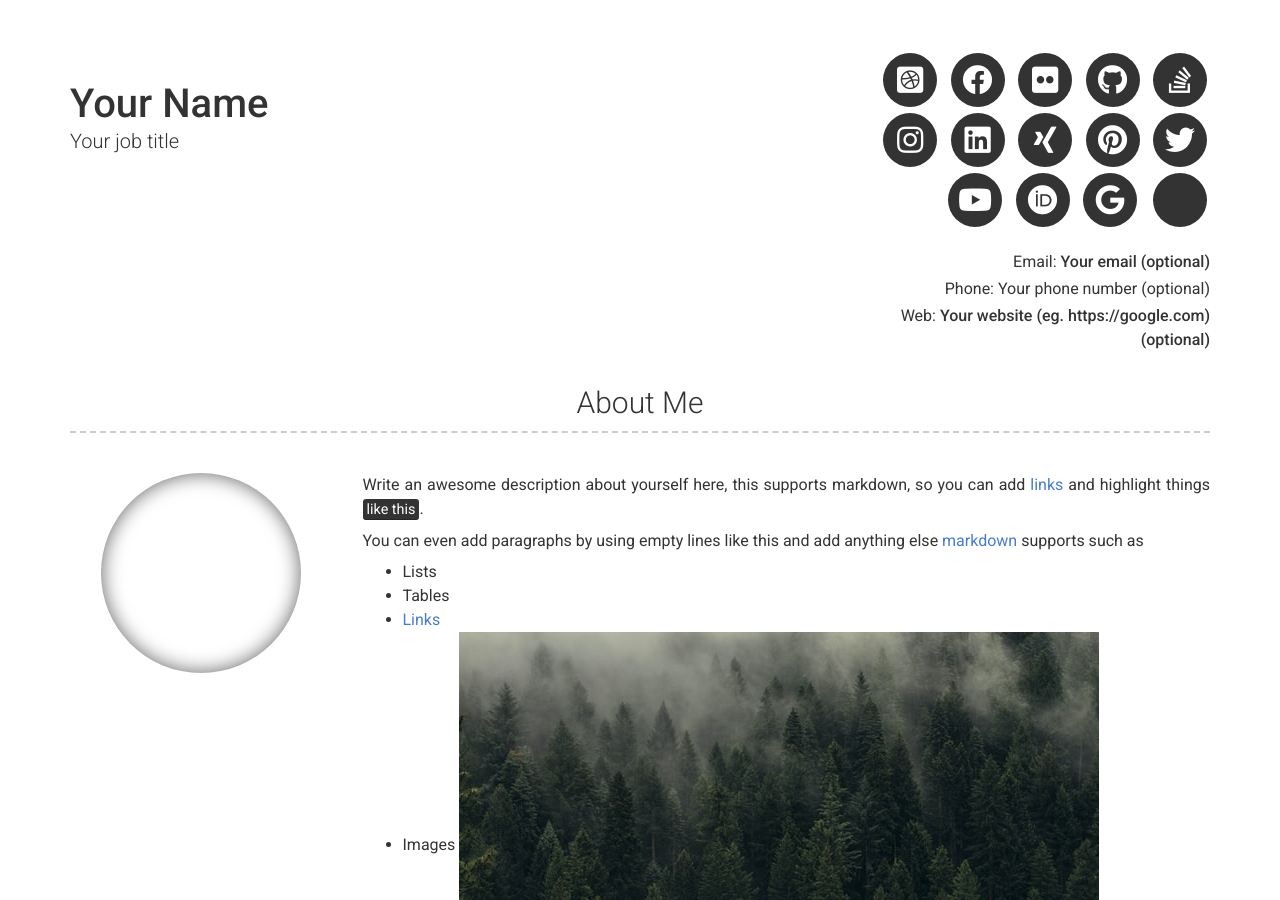
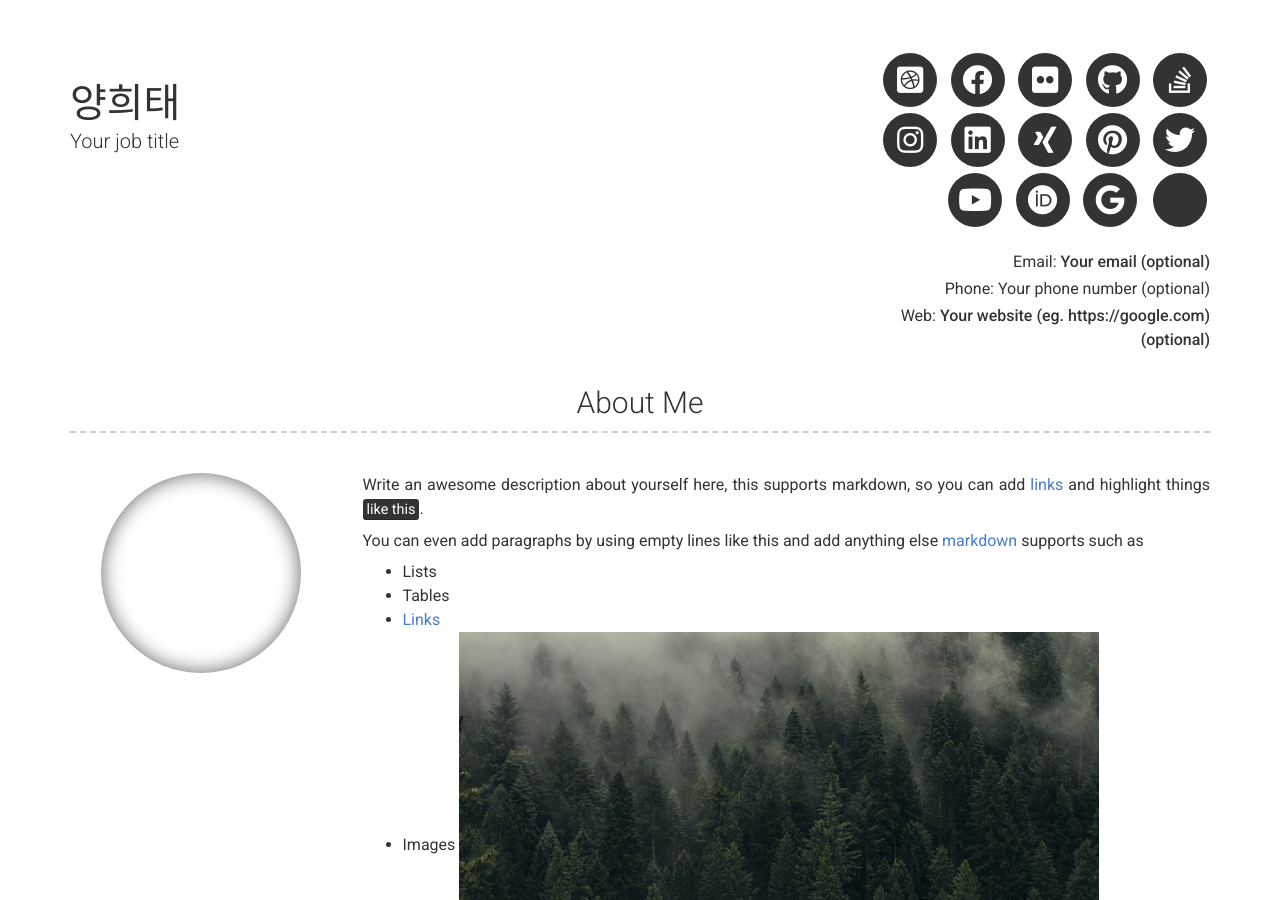
Before and after one commit to yht0827/resume, a Jekyll site: the page built from index.md, in a window 1280 px wide and 900 px high. Built offline with Jekyll 4.4.1, drawn with Linux system fonts in a browser that asks for light colours; nearby versions of some CDN libraries.

Commit message:
-- init commit

```diff
--- a/_config.yml
+++ b/_config.yml
@@ -6,7 +6,7 @@ repository: Git repository where your resume will be hosted, only required if yo
 version: 2
 
 # Personal info
-name: Your Name
+name: 양희태
 title: Your job title
 email: Your email (optional)
 # email_title: Email (Email title override)
```
